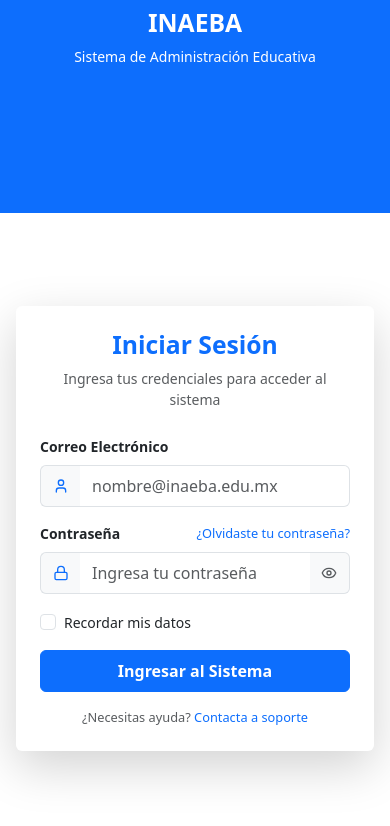
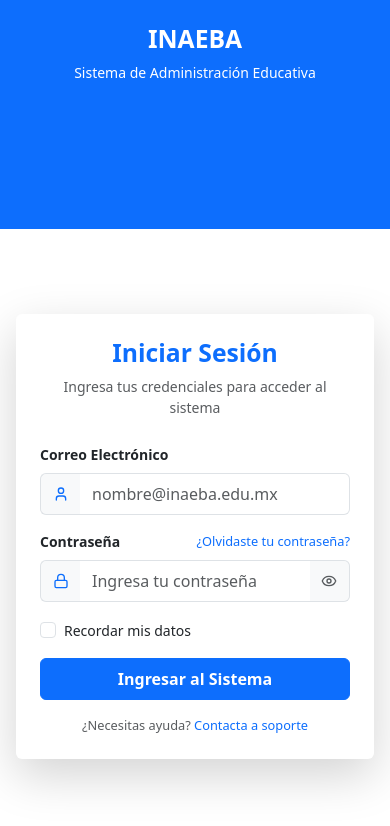
Before and after one commit to IsaacCanoH/Frontend_React, a React (Vite) app: page / in a window 390 px wide. Shown: the top 826 px of the page. Built offline with nearby package versions, Linux system fonts and the light colour scheme.

Commit message:
Frontend

```diff
--- a/src/components/Auth/LoginHeader.jsx
+++ b/src/components/Auth/LoginHeader.jsx
@@ -12,7 +12,7 @@ const LoginHeader = () => (
     </div>
 
     {/* Header móvil - Solo visible en móvil */}
-    <div className="col-12 d-lg-none bg-primary text-white text-center py-2 py-sm-3">
+    <div className="col-12 d-lg-none bg-primary text-white text-center py-4">
       <h2 className="fw-bold mb-2">INAEBA</h2>
       <p className="mb-0 small px-3">Sistema de Administración Educativa</p>
     </div>
```
